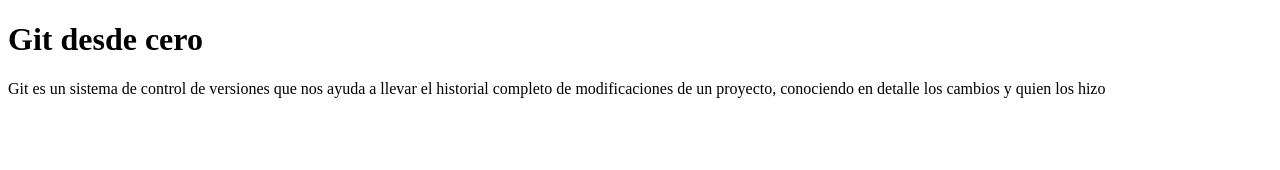
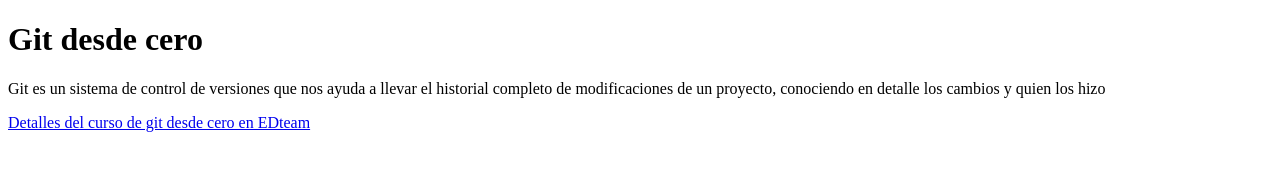
Before and after one commit to Denilcerv/git0, a plain HTML site: page index.html in a window 1280 px wide. Drawn offline with Linux system fonts and the light colour scheme.

Commit message:
Agrega el enlace al curso en EDteam

```diff
--- a/index.html
+++ b/index.html
@@ -11,5 +11,8 @@
             el historial completo de modificaciones de un proyecto,
             conociendo en detalle los cambios y quien los hizo
         </p>
+         <p>
+            <a href="https://ed.team/git">Detalles del curso de git desde cero en EDteam</a>
+        </p>
     </body>
 </html>
```
